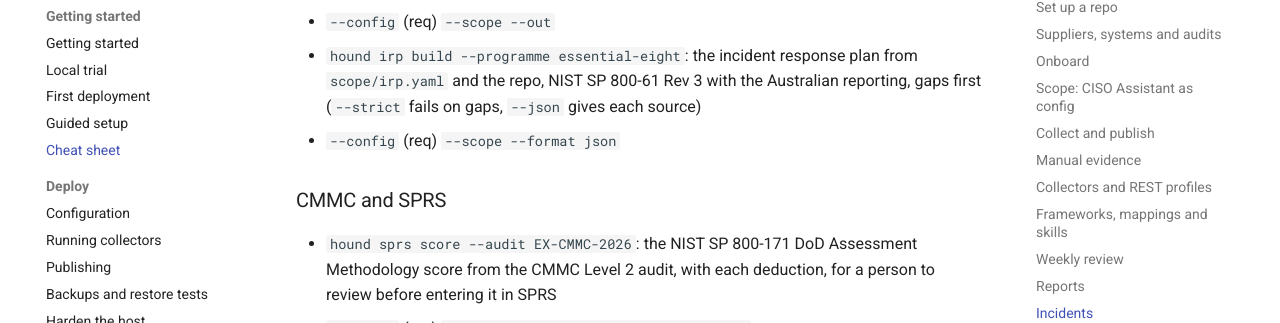
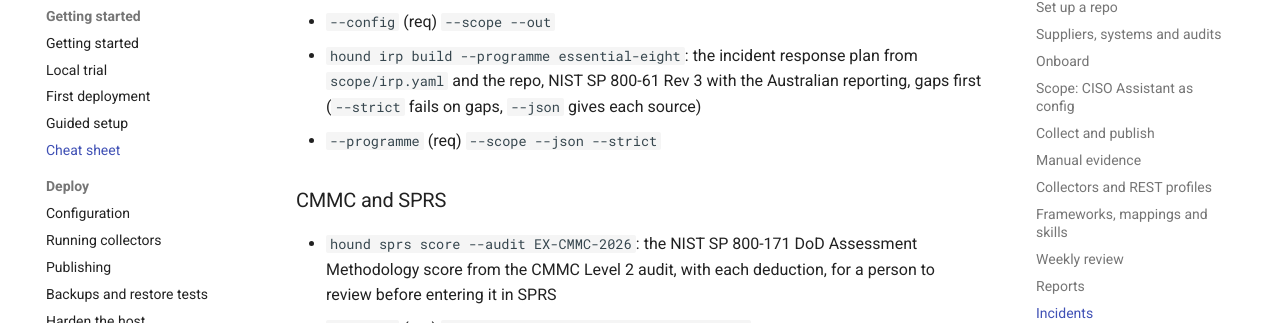
Before and after one commit to tnbozman/evidence-hound, an MkDocs documentation site: the page built from docs/cheatsheet.md, in a window 1280 px wide and 900 px high, scrolled down 5968 px. Shown: the part 128-451 px from the top of the window. Built offline with MkDocs 1.6.1 and Material for MkDocs 9.7.7, drawn with Linux system fonts in a browser that asks for light colours; comment, search, counter and statistics services are not loaded.

Commit message:
fix(s19-07): the cheat sheet lists the options hound irp build takes [green]
Co-Authored-By: Claude Opus 5.5 <noreply@anthropic.com>
Claude-Session: https://claude.ai/code/session_01QC7Mi88DCzDgw6LYwYAYhv

```diff
--- a/docs/cheatsheet.md
+++ b/docs/cheatsheet.md
@@ -161,7 +161,7 @@ file by `scripts/cheatsheet/render.sh`.
 - `hound incident report-pack INC-2026-01 --dfars`: what the 72-hour DFARS 252.204-7012 report asks for: CUI systems, suppliers, the primes' contracts, deadline and timeline, for the person who files it
   - `--config` (req) `--scope --out`
 - `hound irp build --programme essential-eight`: the incident response plan from `scope/irp.yaml` and the repo, NIST SP 800-61 Rev 3 with the Australian reporting, gaps first (`--strict` fails on gaps, `--json` gives each source)
-  - `--config` (req) `--scope --format json`
+  - `--programme` (req) `--scope --json --strict`
 
 ### CMMC and SPRS
 
```
Also changed, not shown: 1 other file.
